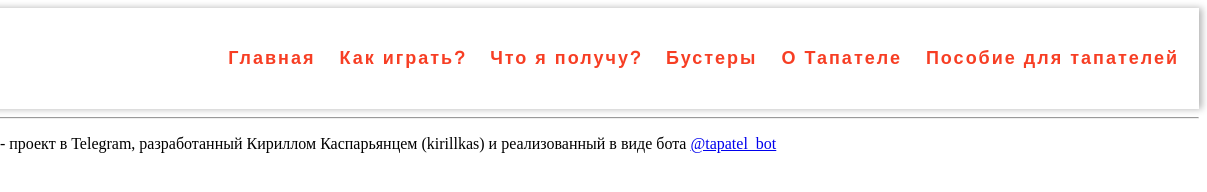
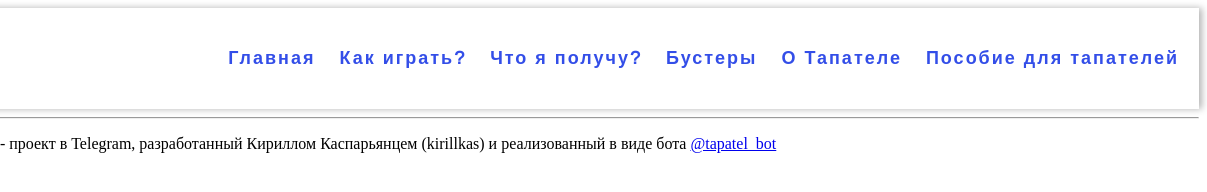
Before and after one commit to KirillMos1/kirillmos1.github.io, a plain HTML site: page index.html in a window 1280 px wide. Shown: the full height of the page, 73-1280 px from the left. Drawn offline with nearby package versions, Linux system fonts and the light colour scheme.

Commit message:
Update index.html

```diff
--- a/index.html
+++ b/index.html
@@ -33,7 +33,7 @@
   letter-spacing: 2px;
   font-family: 'Arimo', sans-serif;
   font-weight: bold;
-  color: #F73E24;
+  color: #334EE8;
   transition:.3s linear;
 }
 .menu-main a:before {
```
